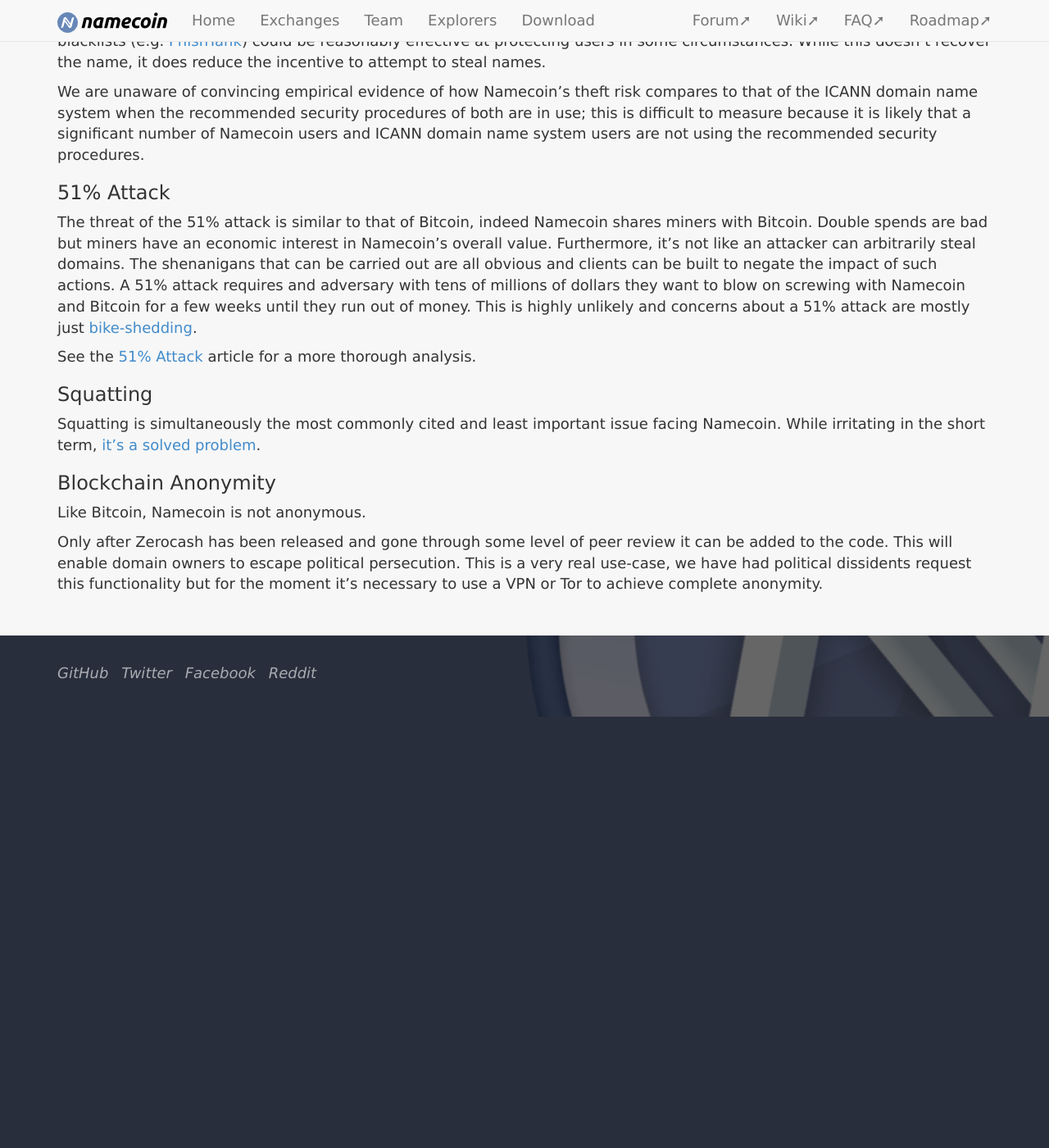
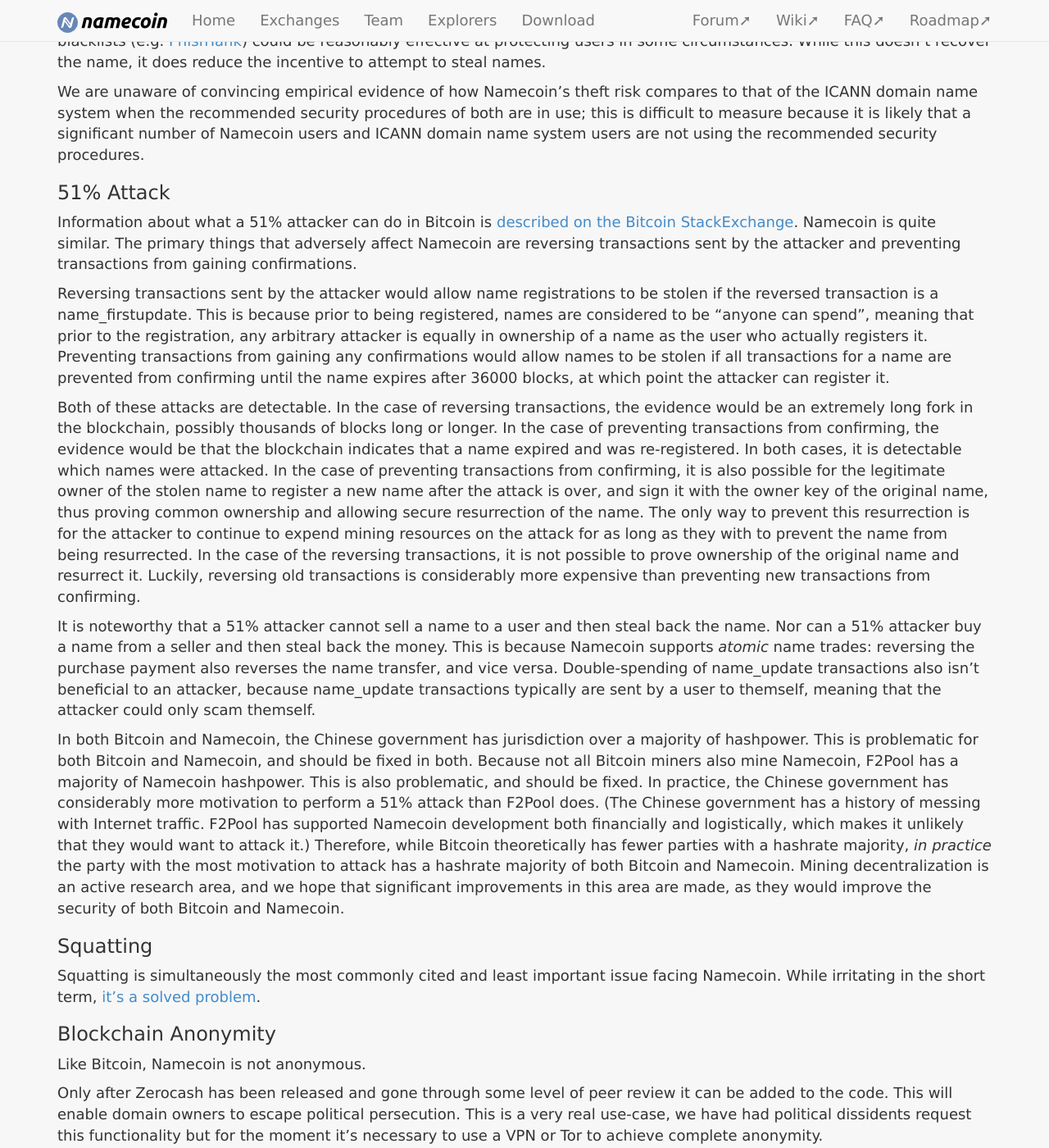
Before and after one commit to JeremyRand/namecoin.org, a Jekyll site: the page built from docs/faq/index.md, in a window 1280 px wide and 1400 px high, scrolled down 5105 px. Shown: the whole window at 82% size. Built offline with Jekyll 4.4.1, drawn with Linux system fonts in a browser that asks for light colours; before the commit the page ends 5979 px from its top, so only the background shows below that.

Commit message:
FAQ: Reworded "51% Attack" section.

```diff
--- a/docs/faq/index.md
+++ b/docs/faq/index.md
@@ -135,9 +135,15 @@ We are unaware of convincing empirical evidence of how Namecoin's theft risk com
 
 ### 51% Attack
 
-The threat of the 51% attack is similar to that of Bitcoin, indeed Namecoin shares miners with Bitcoin.  Double spends are bad but miners have an economic interest in Namecoin's overall value.  Furthermore, it's not like an attacker can arbitrarily steal domains.  The shenanigans that can be carried out are all obvious and clients can be built to negate the impact of such actions. A 51% attack requires and adversary with tens of millions of dollars they want to blow on screwing with Namecoin and Bitcoin for a few weeks until they run out of money. This is highly unlikely and concerns about a 51% attack are mostly just [bike-shedding](https://en.wikipedia.org/wiki/Parkinson%27s_law_of_triviality).
+Information about what a 51% attacker can do in Bitcoin is [described on the Bitcoin StackExchange](https://bitcoin.stackexchange.com/a/662).  Namecoin is quite similar.  The primary things that adversely affect Namecoin are reversing transactions sent by the attacker and preventing transactions from gaining confirmations.
 
-See the [51% Attack](https://wiki.namecoin.info/index.php?title=51%25_Attack) article for a more thorough analysis.
+Reversing transactions sent by the attacker would allow name registrations to be stolen if the reversed transaction is a name_firstupdate.  This is because prior to being registered, names are considered to be "anyone can spend", meaning that prior to the registration, any arbitrary attacker is equally in ownership of a name as the user who actually registers it.  Preventing transactions from gaining any confirmations would allow names to be stolen if all transactions for a name are prevented from confirming until the name expires after 36000 blocks, at which point the attacker can register it.
+
+Both of these attacks are detectable.  In the case of reversing transactions, the evidence would be an extremely long fork in the blockchain, possibly thousands of blocks long or longer.  In the case of preventing transactions from confirming, the evidence would be that the blockchain indicates that a name expired and was re-registered.  In both cases, it is detectable which names were attacked.  In the case of preventing transactions from confirming, it is also possible for the legitimate owner of the stolen name to register a new name after the attack is over, and sign it with the owner key of the original name, thus proving common ownership and allowing secure resurrection of the name.  The only way to prevent this resurrection is for the attacker to continue to expend mining resources on the attack for as long as they with to prevent the name from being resurrected.  In the case of the reversing transactions, it is not possible to prove ownership of the original name and resurrect it.  Luckily, reversing old transactions is considerably more expensive than preventing new transactions from confirming.
+
+It is noteworthy that a 51% attacker cannot sell a name to a user and then steal back the name.  Nor can a 51% attacker buy a name from a seller and then steal back the money.  This is because Namecoin supports *atomic* name trades: reversing the purchase payment also reverses the name transfer, and vice versa.  Double-spending of name_update transactions also isn't beneficial to an attacker, because name_update transactions typically are sent by a user to themself, meaning that the attacker could only scam themself.
+
+In both Bitcoin and Namecoin, the Chinese government has jurisdiction over a majority of hashpower.  This is problematic for both Bitcoin and Namecoin, and should be fixed in both.  Because not all Bitcoin miners also mine Namecoin, F2Pool has a majority of Namecoin hashpower.  This is also problematic, and should be fixed.  In practice, the Chinese government has considerably more motivation to perform a 51% attack than F2Pool does.  (The Chinese government has a history of messing with Internet traffic.  F2Pool has supported Namecoin development both financially and logistically, which makes it unlikely that they would want to attack it.)  Therefore, while Bitcoin theoretically has fewer parties with a hashrate majority, *in practice* the party with the most motivation to attack has a hashrate majority of both Bitcoin and Namecoin.  Mining decentralization is an active research area, and we hope that significant improvements in this area are made, as they would improve the security of both Bitcoin and Namecoin.
 
 ### Squatting
 
```
